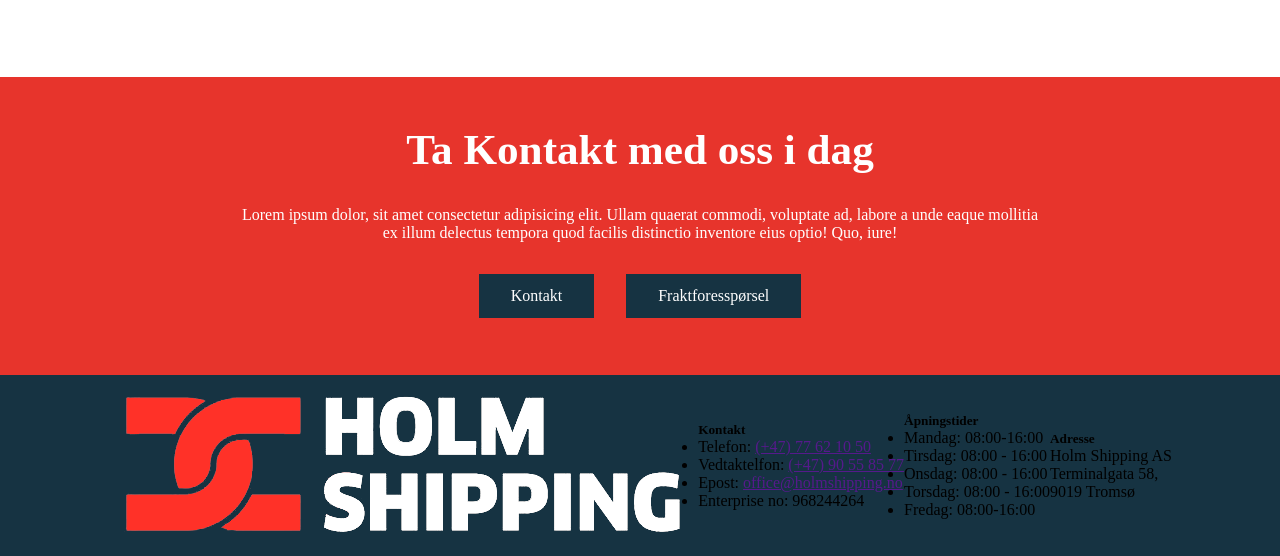
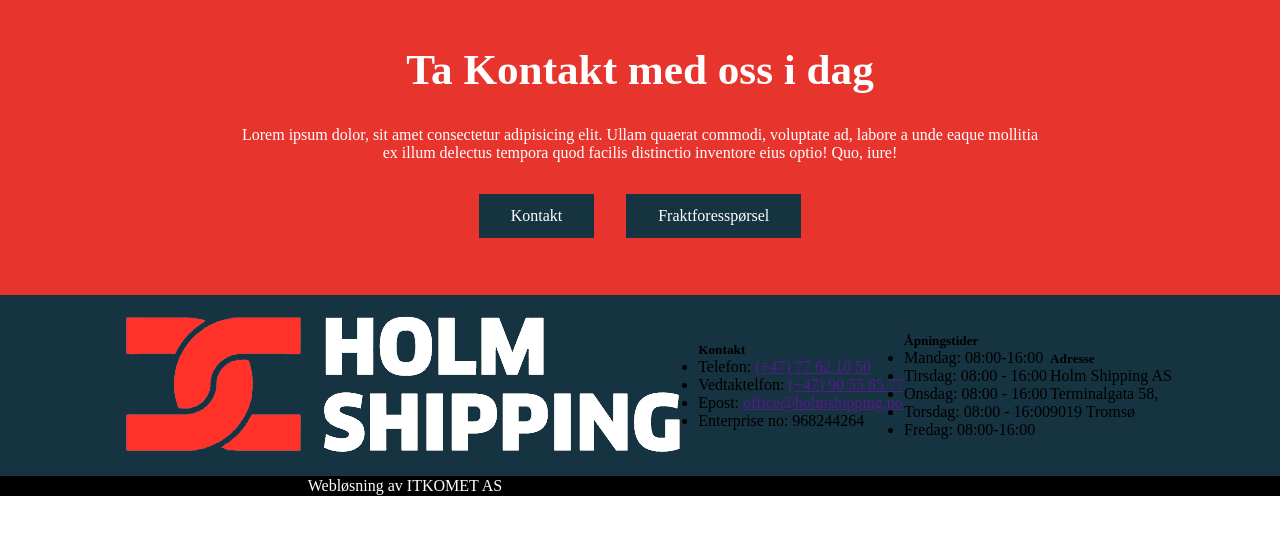
Before and after one commit to AngelPlaiesu/Holm-Shipping, a plain HTML site: page index.html in a window 1280 px wide. Shown: the part 3514-4070 px from the top of the page. After the commit the page ends 4010 px from the top, so only its background shows below. Drawn offline with Linux system fonts and the light colour scheme.

Commit message:
footer fix

```diff
--- a/css/index.css
+++ b/css/index.css
@@ -210,9 +210,8 @@ main .container .sponsors div span{
 main .container .sponsors div span img{
     width: 100%;
 }
-
 .pageFooter {
-    width: 100%;
+    width: 100vw;
     height: 250px;
     display: flex;
 
--- a/index.html
+++ b/index.html
@@ -179,6 +179,7 @@
                         </span>
                     </div>
             </section>
+        </div>
         <div class="pageFooter">
             <h4>Ta Kontakt med oss i dag</h4>
             <p>Lorem ipsum dolor, sit amet consectetur adipisicing elit.
@@ -190,7 +191,6 @@
                     <span>
                         <a href="">Fraktforesspørsel</a>
                     </span>
-                    </div>
                 </div>
         </div>
     </main>
@@ -229,6 +229,9 @@
             </div>
         </div>
     </footer>
+    <div style="background-color: black; color: white; padding: 1px; display: flex; justify-content: center;">
+        <p style="width: 52%;">Webløsning av ITKOMET AS</p>
+    </div>
 </body>
 
 </html>
```
Lines whose indentation alone changed are shown as unchanged.
